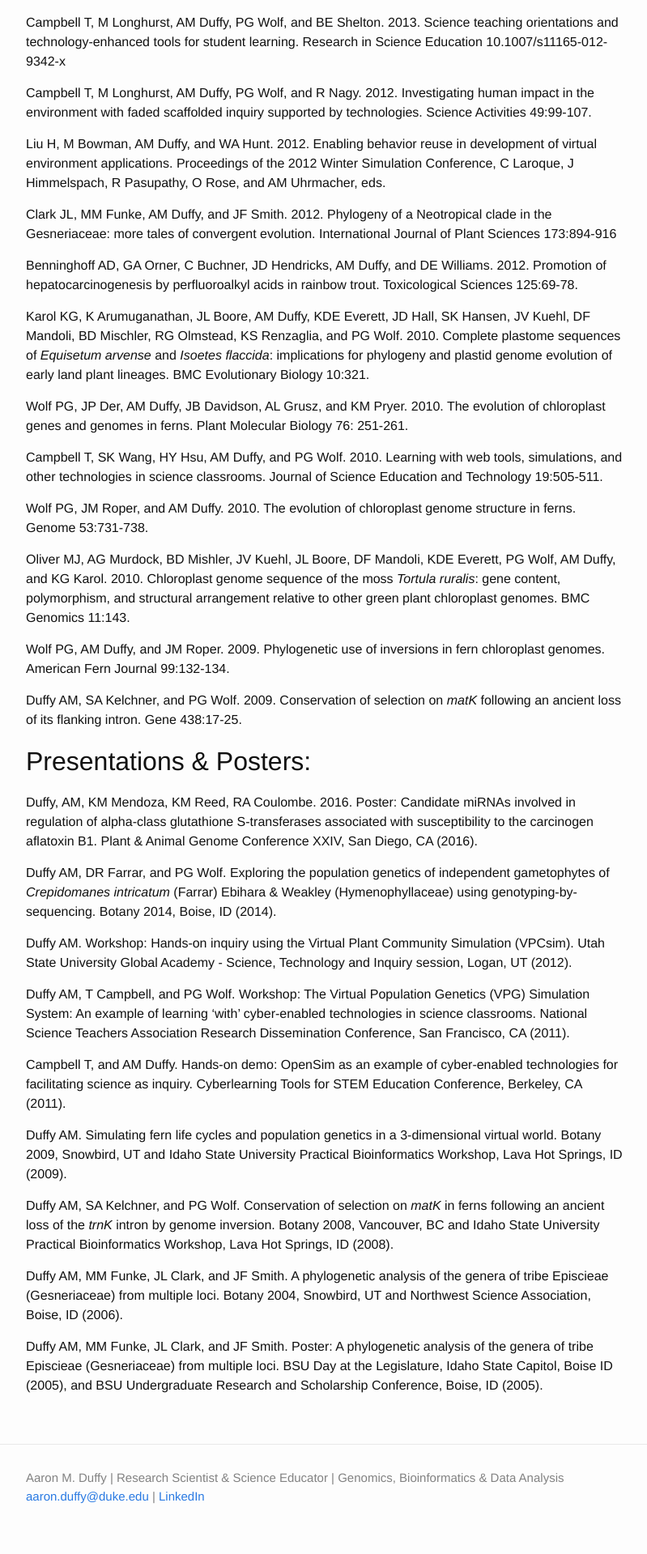
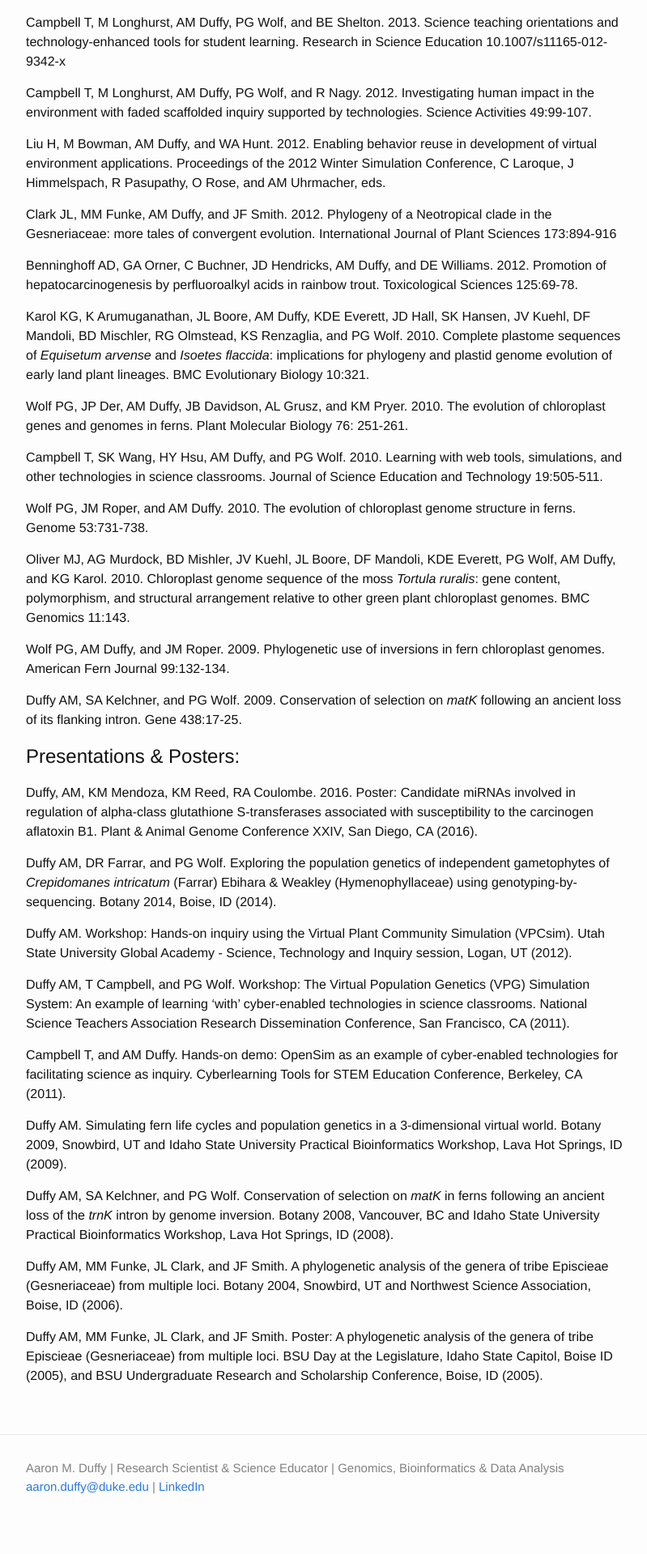
Before and after one commit to aduffy70/aduffy70.github.io, a Jekyll site: the page built from publications.md, in a window 1280 px wide. Shown: the part 1960-3879 px from the top of the page at 81% size, without its empty margins (238-1037 px from the left). Built offline with Jekyll 4.4.1, drawn with Linux system fonts in a browser that asks for light colours.

```diff
--- a/publications.md
+++ b/publications.md
@@ -67,7 +67,7 @@ Wolf PG, AM Duffy, and JM Roper. 2009. Phylogenetic use of inversions in fern ch
 
 Duffy AM, SA Kelchner, and PG Wolf. 2009. Conservation of selection on *matK* following an ancient loss of its flanking intron. Gene 438:17-25.
 
-## Presentations & Posters:
+# Presentations & Posters:
 
 Duffy, AM, KM Mendoza, KM Reed, RA Coulombe. 2016. Poster: Candidate miRNAs involved in regulation of alpha-class glutathione S-transferases associated with susceptibility to the carcinogen aflatoxin B1. Plant & Animal Genome Conference XXIV, San Diego, CA (2016).
 
```
